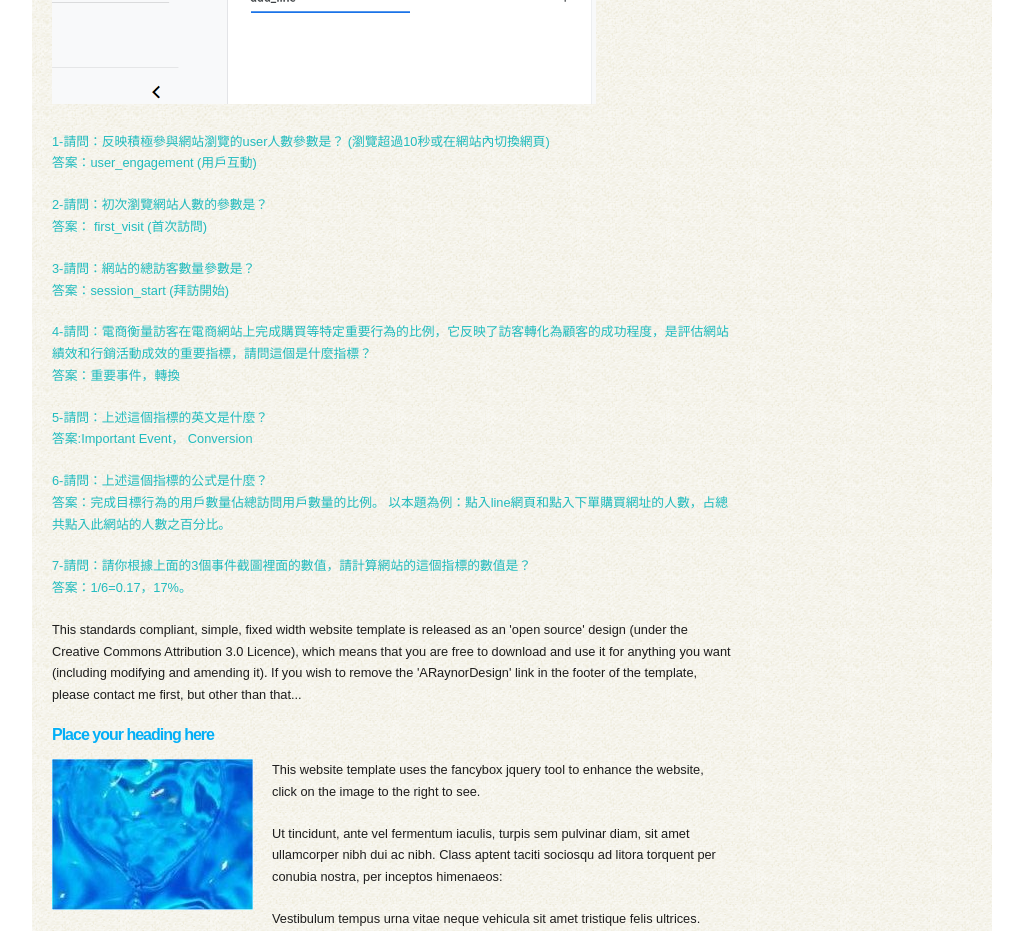
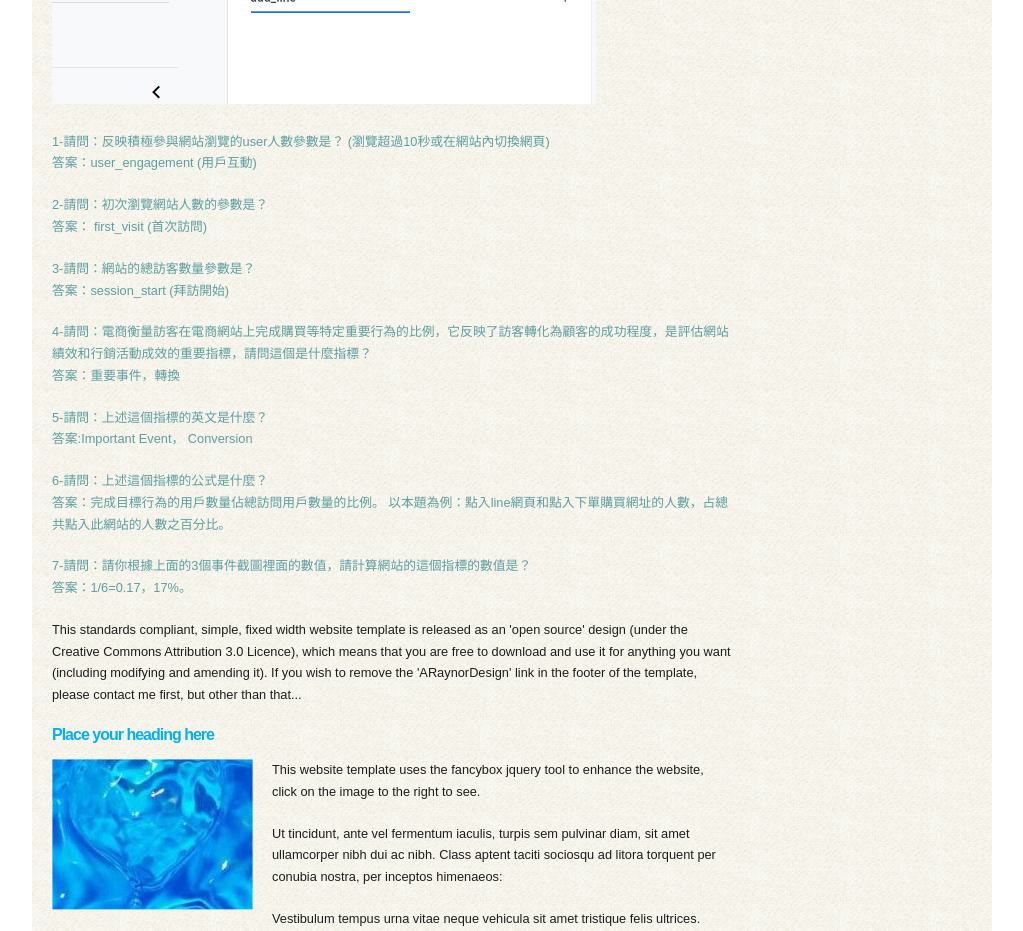
Before and after one commit to chouxinying/midterm-ec, a plain HTML site: page a5.html in a window 1280 px wide. Shown: the part 1600-2531 px from the top of the page, without its empty margins (128-1151 px from the left). Drawn offline with Linux system fonts and the light colour scheme.

Commit message:
Add files via upload

```diff
--- a/mystyle.css
+++ b/mystyle.css
@@ -60,5 +60,5 @@
 
 .s9
 {
-    color: rgb(32, 187, 190);
+    color: cadetblue;
 }
```
